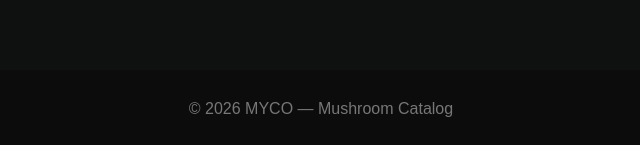
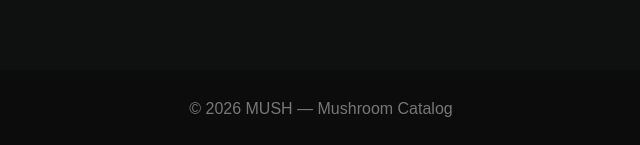
Before and after one commit to IT-8-TUES/8B-25-26-Wolfram, a plain HTML site: page kaloyan/about.html in a window 1280 px wide. Shown: the part 802-947 px from the top of the page, 319-959 px from the left. Drawn offline with Linux system fonts and the light colour scheme.

Commit message:
avaria zabravih da promenq edin text

```diff
--- a/kaloyan/about.html
+++ b/kaloyan/about.html
@@ -61,7 +61,7 @@
   <!-- FOOTER -->
 
   <footer>
-    © 2026 MYCO — Mushroom Catalog
+    © 2026 MUSH — Mushroom Catalog
   </footer>
 
 </body>
```
Also changed, not shown: kaloyan/main.html (+1 -1 lines).
